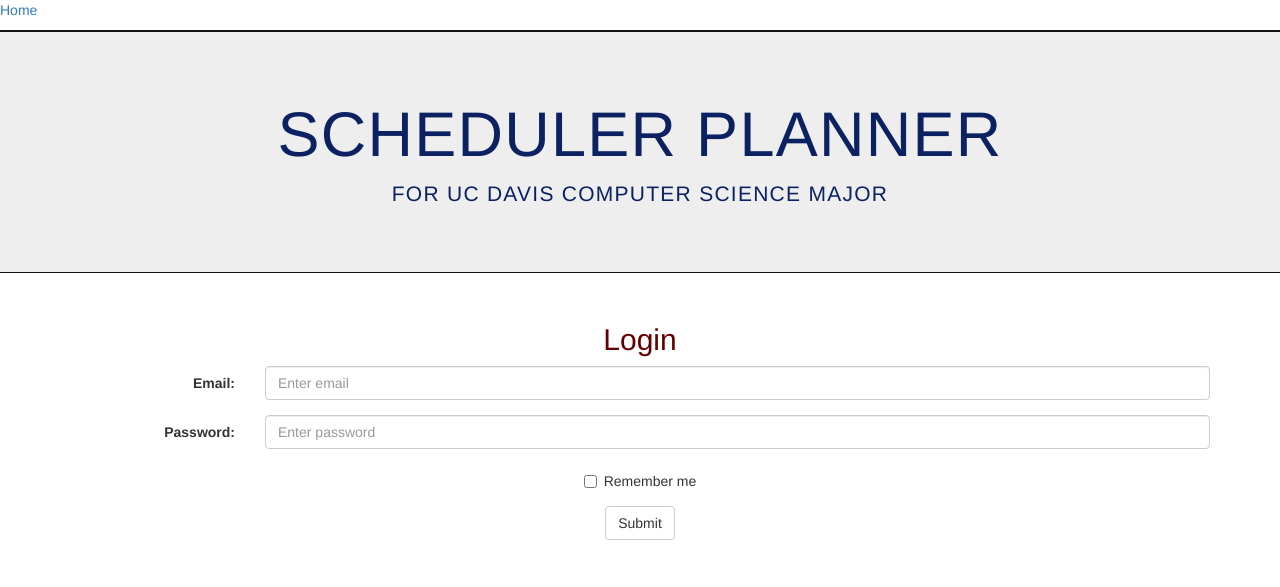
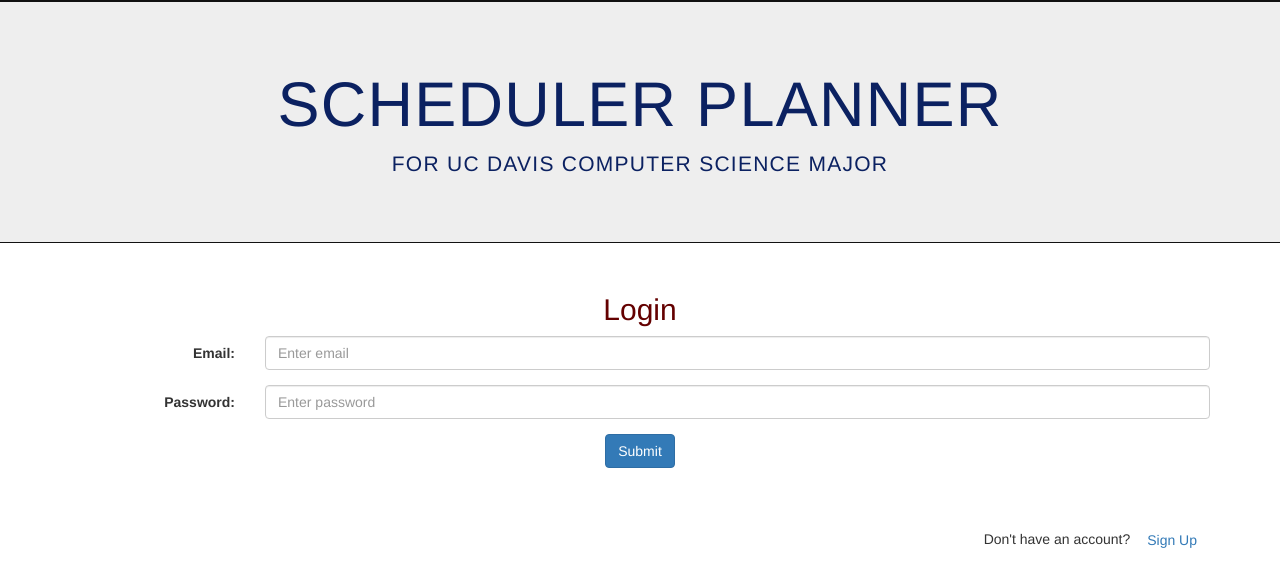
Before and after one commit to lxylxy123456/hackdavis2019, a Django app: page /login/ in a window 1280 px wide. Shown: the top 587 px of the page. Run offline with Django 3.2, Linux system fonts and the light colour scheme; some libraries are stand-ins or nearby versions.

Commit message:
Update login.html

```diff
--- a/scheduleplanner/sch_account/templates/login.html
+++ b/scheduleplanner/sch_account/templates/login.html
@@ -22,7 +22,6 @@
   </style>
 </head>
 <body>
-  <p><a href="/">Home</a></p>
 
 <div class="jumbotron" >
   <h1 style="text-align: center; color: #0B2161;">Scheduler Planner</h1>
@@ -45,20 +44,19 @@
         <input type="password" class="form-control" id="pwd" placeholder="Enter password" name="pwd">
       </div>
     </div>
+
     <div class="form-group">
-      <div class="col-sm-offset-1 col-sm-10">
-        <div class="checkbox">
-          <label><input type="checkbox" name="remember"> Remember me</label>
-        </div>
-      </div>
-    </div>
-    <div class="form-group">
-      <div class="col-sm-offset-1 col-sm-10">
-        <button type="submit" class="btn btn-default">Submit</button>
-      </div>
+      <button type="button" class="btn btn-primary">Submit</button>
     </div>
   </form>
+  <div class="signup">
+  <br /> <br />
+  <p align="right"> Don't have an account?
+  <button type="button" class="btn btn-link">Sign Up</button>
+</p>
 </div>
+</div>
+
 
   <script>
 $("#submit").on("click", function(e) {
```
